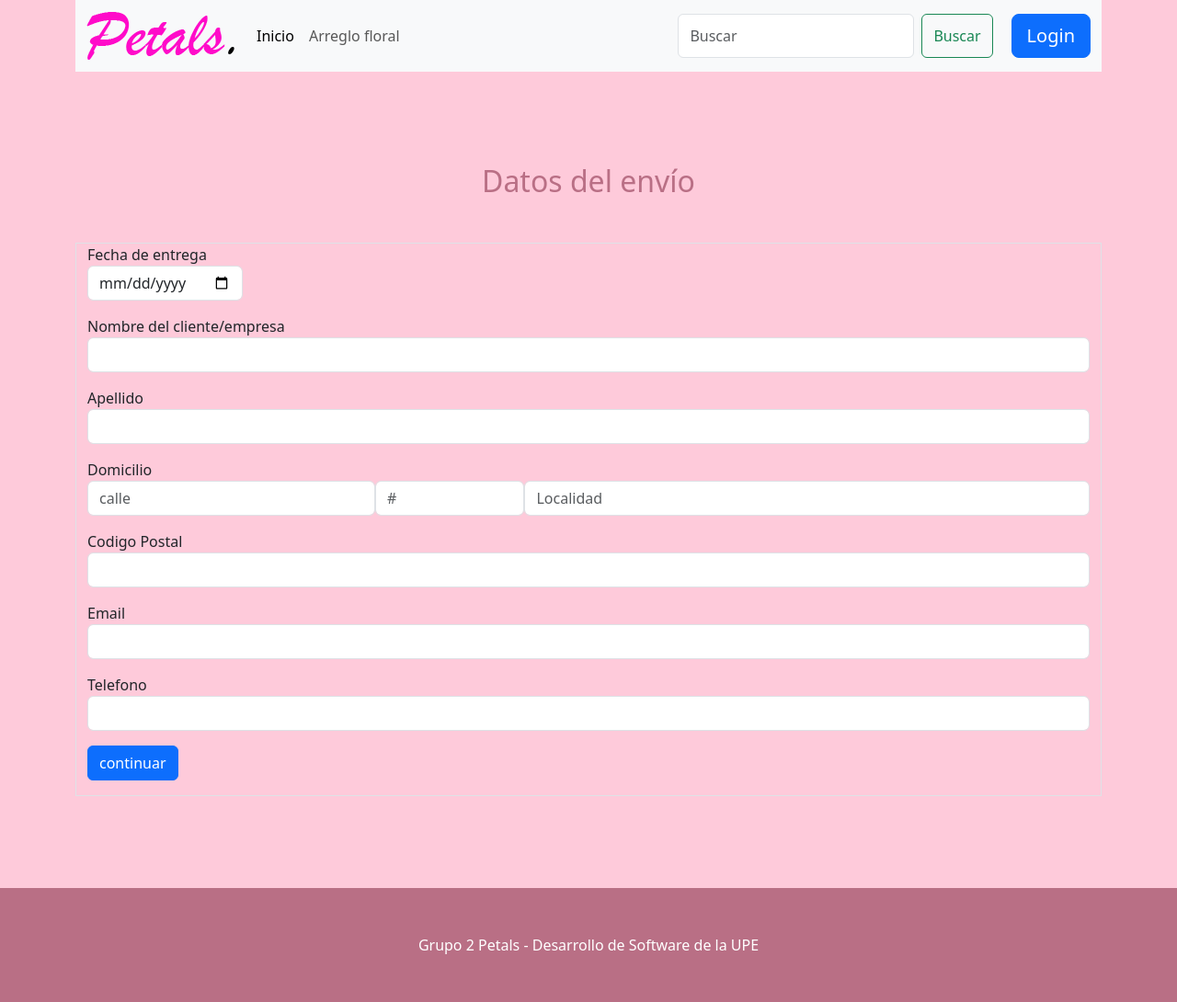
After one commit to LukIt4InDr/proyecto-de-software, a PHP site: page /datosEnvioFormulario.php in a window 1280 px wide. The commit adds this page. Shown: the whole page at 92% size. Run offline with PHP 8.4, Linux system fonts and the light colour scheme.

Commit message:
Se arreglo la pagina de pedido

```diff
--- /dev/null
+++ b/datosEnvioFormulario.php
@@ -0,0 +1,58 @@
+<?php
+session_start();
+
+include 'sections/header.php';
+
+?>
+
+<div class="container">
+	<h2>Datos del envío</h2>
+
+	<div class="row mt-5">
+		<form action="app/datosEnvioPedido.php" method="POST" class="border mx-auto">
+
+			<div class="mb-3">
+				<label for="">Fecha de entrega
+					<input type="date" class="form-control" name="fechaEntrega">
+				</label>
+			</div>
+
+			<div class="mb-3">
+				<label for="">Nombre del cliente/empresa</label>
+				<input type="text" class="form-control" name="nombreCliente">
+			</div>
+
+			<div class="mb-3">
+				<label for="">Apellido</label>
+				<input type="text" class="form-control" name="apellido">
+			</div>
+
+			<label for="">Domicilio</label>
+			<div class="mb-3 d-flex">
+				<input type="text" class="form-control w-50" name="calle" placeholder="calle">
+				<input type="text" class="form-control w-25" name="num" placeholder="#">
+				<input type="text" class="form-control" name="loc" placeholder="Localidad">
+			</div>
+			<div class="mb-3">
+				<label for="">Codigo Postal</label>
+				<input type="text" class="form-control" name="cp">
+			</div>
+
+			<div class="mb-3">
+				<label for="">Email</label>
+				<input type="text" class="form-control" name="email">
+			</div>
+
+			<div class="mb-3">
+				<label for="">Telefono</label>
+				<input type="text" class="form-control" name="phone">
+			</div>
+
+			<div class="mb-3">
+				<input type="submit" class="btn btn-primary" value="continuar" name="btnCliente">
+			</div>
+		</form>
+	</div>
+</div>
+
+<?php require_once 'sections/footer.php'; ?>
--- a/destinatario.php
+++ b/destinatario.php
@@ -10,7 +10,7 @@ echo "</pre>";*/
  ?>
 <div class="container">
 	<div class="row mt-5">
-		<form action="app/datosEnvio.php" method="POST" class="border mx-auto w-75">
+		<form action="app/datosEnvioDestinatario.php" method="POST" class="border mx-auto w-75">
 			<div class="mb-3">
 				<label for="">Nombre del Destinatario</label>
 				<input type="text" class="form-control" name="nombreDest">
--- a/realizarcompra.php
+++ b/realizarcompra.php
@@ -33,7 +33,7 @@ echo "</pre>";*/
 	  </tbody>
 	</table>
 	<div class="mt-3 d-flex justify-content-end">
-		<a href="fechaentrega.php" class="btn btn-primary">Continuar</a>
+		<a href="datosEnvioFormulario.php" class="btn btn-primary">Continuar</a>
 	</div>
  </div>
 
--- a/realizarpago.php
+++ b/realizarpago.php
@@ -95,7 +95,7 @@ echo "</pre>";
 				<p>Cuotas</p>
 				<form action="app/confirmarPago.php" method="POST">
 					<select name="" id="" class="form-select my-2">
-						<option value="">Eligir</option>
+						<option value="">Elegir</option>
 						<option value="">3 cuotas</option>
 						<option value="">6 cuotas</option>
 						<option value="">12 cuotas</option>
```
Also changed, not shown: app/datosEnvioDestinatario.php (added, +23 -0 lines), app/datosEnvioPedido.php (added, +24 -0 lines).
